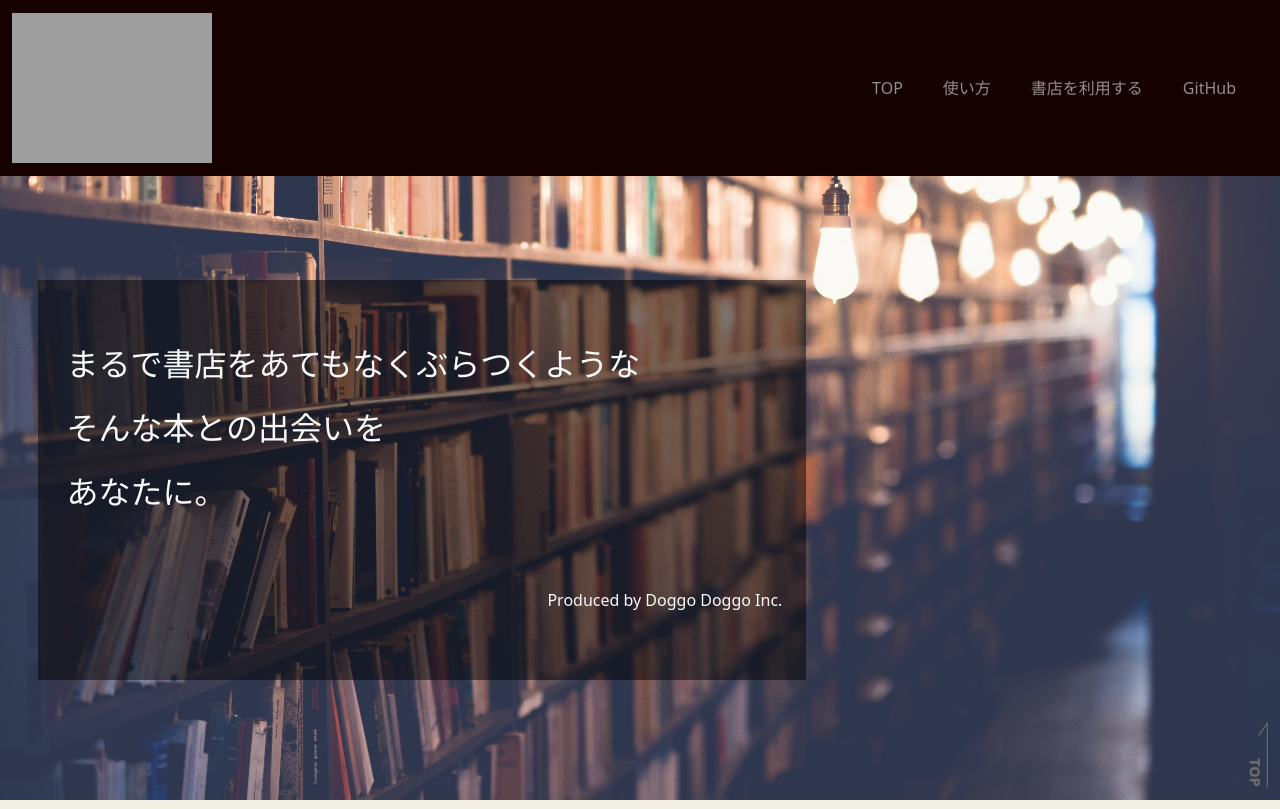
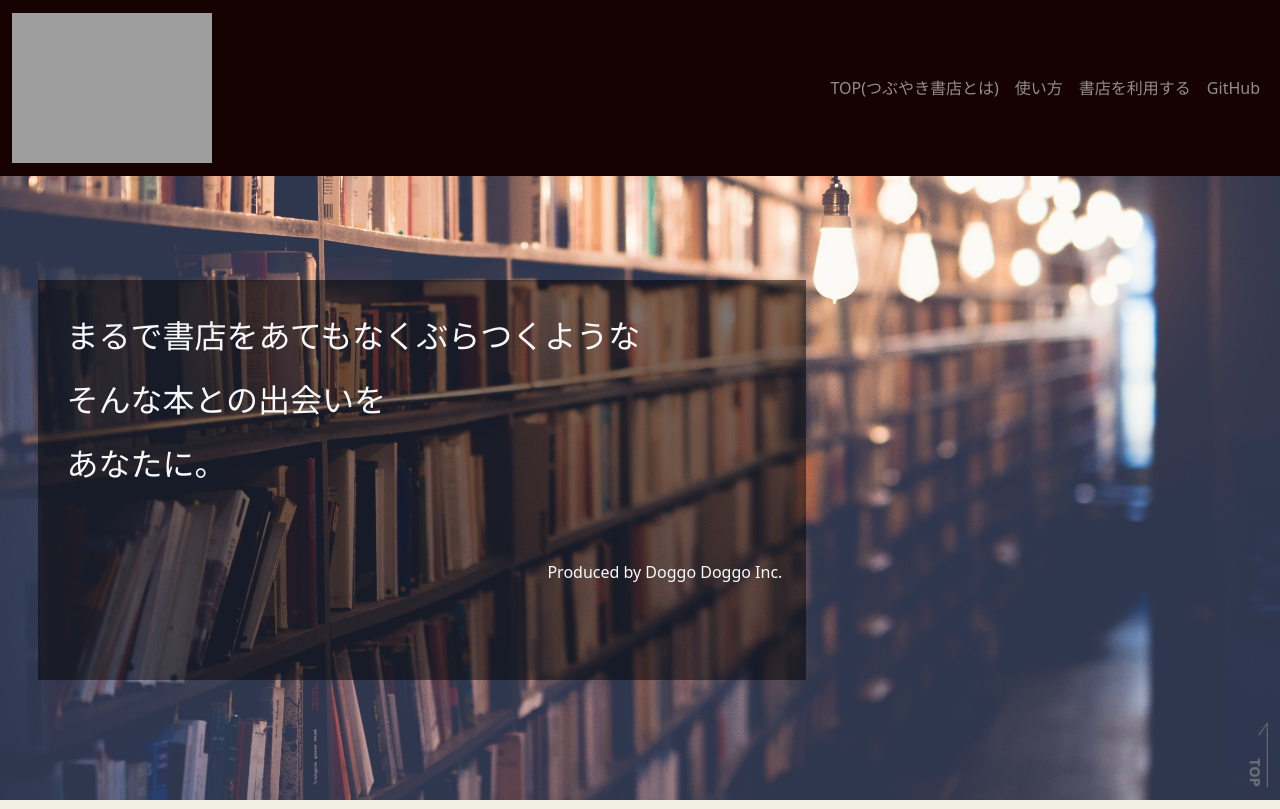
Before and after one commit to takahi-ro/fav-reco, a Flask app: page / in a window 1280 px wide. Shown: the top 809 px of the page. Run offline with Flask 2, Linux system fonts and the light colour scheme; some libraries are stand-ins or nearby versions; grey boxes are pictures that could not be loaded.

Commit message:
Revert "Merge pull request #54 from HirokiOka/fix/53"
This reverts commit 8d2f69e53c69bcde490b20e44917b065ae8b9ab2, reversing
changes made to 986ddbcbb57e70bf8801000a525df90f0377fa01.

```diff
--- a/templates/index.html
+++ b/templates/index.html
@@ -13,7 +13,21 @@
   <link rel="stylesheet" href="../static/css/style.css">
   <!-- Vue routerのCDN -->
   <script src="https://unpkg.com/vue-router/dist/vue-router.js"></script>
+  <style>
+    .bd-placeholder-img {
+      font-size: 1.125rem;
+      text-anchor: middle;
+      -webkit-user-select: none;
+      -moz-user-select: none;
+      user-select: none;
+    }
 
+    @media (min-width: 768px) {
+      .bd-placeholder-img-lg {
+        font-size: 3.5rem;
+      }
+    }
+  </style>
 </head>
 
 <body>
@@ -28,8 +42,8 @@
         </button>
           <div class="collapse navbar-collapse" :class="{show: navFlag}" id="navbarCollapse">
             <ul class="navbar-nav ms-auto mb-2 mb-md-0">
-              <li class="nav-item" @click="changeActive1" :class="{active: isActive1}">
-                <a href="/" class="nav-link">TOP</a>
+              <li class="nav-item " @click="changeActive1" :class="{active: isActive1}">
+                <a href="/" class="nav-link">TOP(つぶやき書店とは)</a>
               </li>
               <li class="nav-item" @click="changeActive2" :class="{active: isActive2}">
                 <router-link to="/usage" class="nav-link">使い方</router-link>
@@ -50,15 +64,11 @@
     </nav>
     <div class=" w-100" :class = "{backgroundImg: topFlag,backgroundImg2: topFlag2}">
     </div>
-    <div class="catchCopy text-light p-4 h-50 d-flex align-items-center">
-      <div class="w-100">
-        <p class='lh-lg text-start ps-1'>
-          まるで書店をあてもなくぶらつくような<br>
-          そんな本との出会いを<br>
-          あなたに。
-        </p>
-        <p class="text-end pt-5 fs-6">Produced by Doggo Doggo Inc.</p>
-      </div>
+    <div class="catchCopy text-light p-4 h-50">
+      <p class='lh-lg text-start ps-1'>まるで書店をあてもなくぶらつくような<br>
+        そんな本との出会いを<br>
+        あなたに。</p>
+      <p class="text-end  pt-5 fs-6 doggo">Produced by Doggo Doggo Inc.</p>
     </div>
 
     <div v-if="topBody" class="topBody">
@@ -195,22 +205,5 @@
     integrity="sha384-ygbV9kiqUc6oa4msXn9868pTtWMgiQaeYH7/t7LECLbyPA2x65Kgf80OJFdroafW"
     crossorigin="anonymous"></script>
 </body>
-<style>
-  .bd-placeholder-img {
-    font-size: 1.125rem;
-    text-anchor: middle;
-    -webkit-user-select: none;
-    -moz-user-select: none;
-    user-select: none;
-  }
-  .nav-item{
-    margin-right: 1.5rem !important;
-  }
-  @media (min-width: 768px) {
-    .bd-placeholder-img-lg {
-      font-size: 3.5rem;
-    }
-  }
-</style>
 
 </html>
```
